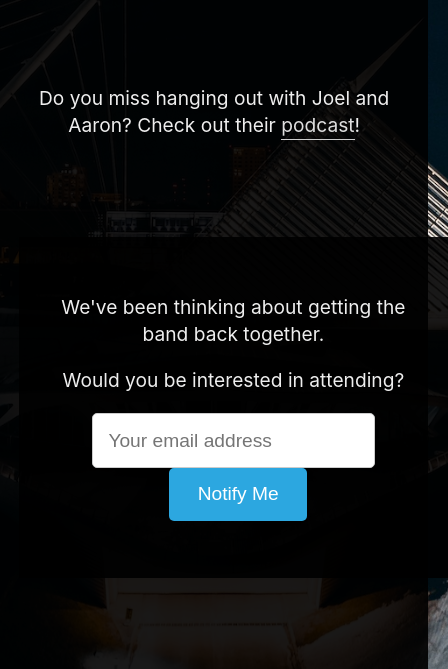
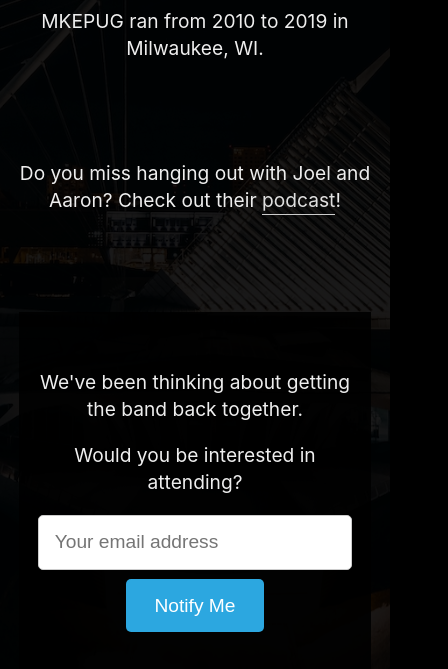
Before and after one commit to mkepug/mkepug-site, a website: page dist/index.html in a window 390 px wide. Shown: the part 157-826 px from the top of the page, 448 px wide, since content can reach past the window. Drawn offline with Linux system fonts and the light colour scheme.

Commit message:
make it render better for mobile

```diff
--- a/dist/index.html
+++ b/dist/index.html
@@ -14,6 +14,12 @@
         color: #eeeeee;
         line-height: 1.4;
         font-size: 1.2rem;
+        box-sizing: border-box;
+      }
+      *,
+      *:before,
+      *:after {
+        box-sizing: inherit;
       }
       body,
       h1 {
@@ -22,13 +28,13 @@
       body {
         display: flex;
         align-items: center;
-        height: 100vh;
+        min-height: 100vh;
       }
       div {
         background: rgba(0, 0, 0, 0.9);
         text-align: center;
         padding: 2rem 1rem;
-        width: 100vw;
+        width: 100%;
       }
       hr {
         visibility: hidden;
@@ -71,6 +77,23 @@
       button[type="submit"]:hover {
         background-color: #1B8ABE;
       }
+
+      @media (max-width: 480px) {
+        .email-form form {
+          display: flex;
+          flex-direction: column;
+          align-items: center;
+          gap: 0.5rem;
+        }
+
+        input[type="email"] {
+          width: 100%;
+        }
+
+        button[type="submit"] {
+          margin-left: 0;
+        }
+      }
     </style>
     <script src="https://static.form-data.com/js/form-data-tools.v1.min.js"></script>
   </head>
```
Also changed, not shown: dist/thank-you.html (+1 -1 lines).
